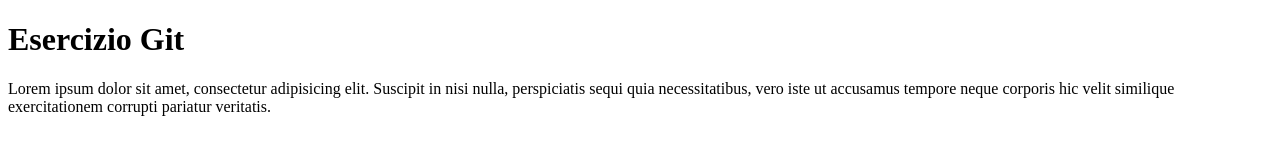
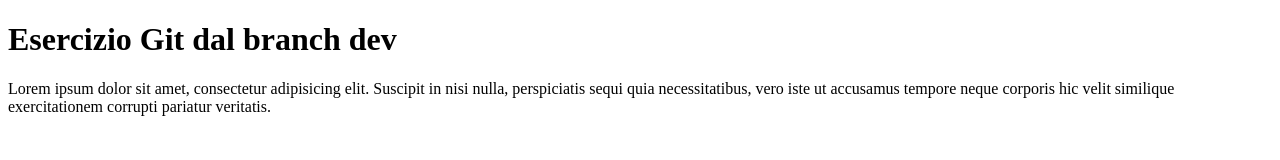
Before and after one commit to FrancescoAmarena/esrcizio-git, a plain HTML site: page index.html in a window 1280 px wide. Drawn offline with Linux system fonts and the light colour scheme.

Commit message:
aggiunto testo DEV in titolo

```diff
--- a/index.html
+++ b/index.html
@@ -9,7 +9,7 @@
 </head>
 
 <body>
-    <h1>Esercizio Git</h1>
+    <h1>Esercizio Git dal branch dev</h1>
     <p>Lorem ipsum dolor sit amet, consectetur adipisicing elit. Suscipit in nisi nulla, perspiciatis sequi quia
         necessitatibus, vero iste ut accusamus tempore neque corporis hic velit similique exercitationem corrupti
         pariatur veritatis.</p>
```
